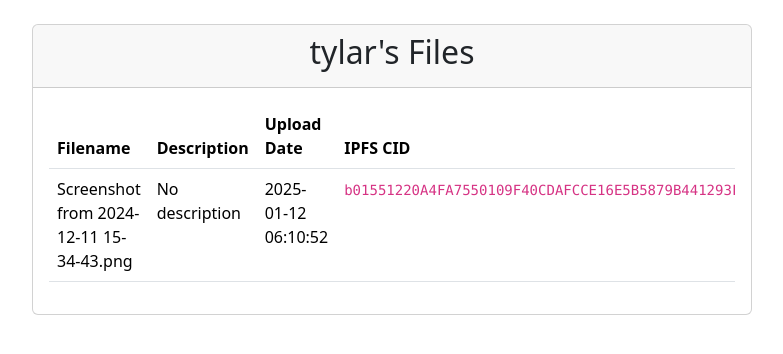
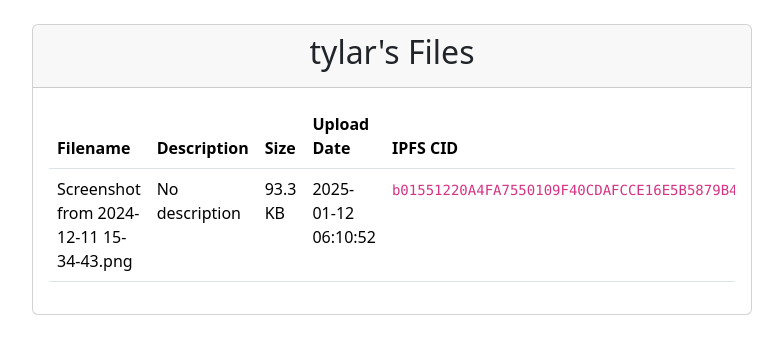
Before and after one commit to EmergentOrganization/pintrader, a Flask app: a page that uses templates/public_profile.html in a window 1280 px wide. Shown: the part 56-410 px from the top of the page, without its empty margins (248-1031 px from the left). Run offline with Flask 3, Linux system fonts and the light colour scheme; a user stored in the database is signed in; data comes from the database, SQL or seed files in the repository; both versions use the stored data as it was after the commit.

Commit message:
+ filesize

```diff
--- a/app.py
+++ b/app.py
@@ -31,7 +31,16 @@ class File(db.Model):
     multihash = db.Column(db.String(255), nullable=False, unique=True)
     description = db.Column(db.Text, nullable=True)
     upload_date = db.Column(db.DateTime, nullable=False, default=db.func.current_timestamp())
+    file_size = db.Column(db.Integer, nullable=False)  # Size in bytes
     user_id = db.Column(db.Integer, db.ForeignKey('user.id'), nullable=False)
+
+    def get_size_display(self):
+        """Return human-readable file size"""
+        for unit in ['B', 'KB', 'MB', 'GB']:
+            if self.file_size < 1024:
+                return f"{self.file_size:.1f} {unit}"
+            self.file_size /= 1024
+        return f"{self.file_size:.1f} TB"
 
 @login_manager.user_loader
 def load_user(user_id):
@@ -108,6 +117,9 @@ def upload():
         if not data.get('filename'):
             return 'Filename is required', 400
 
+        if not data.get('fileSize'):
+            return 'File size is required', 400
+
         # Check if multihash already exists
         existing_file = File.query.filter_by(multihash=data['multihash']).first()
         if existing_file:
@@ -118,6 +130,7 @@ def upload():
             filename=data['filename'],
             multihash=data['multihash'],
             description=data.get('description', ''),
+            file_size=data['fileSize'],
             user_id=current_user.id
         )
 
--- /dev/null
+++ b/reset_db.py
@@ -0,0 +1,5 @@
+from app import app, db
+
+with app.app_context():
+    db.drop_all()
+    db.create_all()
--- a/templates/public_profile.html
+++ b/templates/public_profile.html
@@ -18,6 +18,7 @@
                                     <tr>
                                         <th>Filename</th>
                                         <th>Description</th>
+                                        <th>Size</th>
                                         <th>Upload Date</th>
                                         <th>IPFS CID</th>
                                     </tr>
@@ -27,6 +28,7 @@
                                         <tr>
                                             <td>{{ file.filename }}</td>
                                             <td>{{ file.description or 'No description' }}</td>
+                                            <td>{{ file.get_size_display() }}</td>
                                             <td>{{ file.upload_date.strftime('%Y-%m-%d %H:%M:%S') }}</td>
                                             <td><code>{{ file.multihash }}</code></td>
                                         </tr>
--- a/templates/upload.html
+++ b/templates/upload.html
@@ -109,7 +109,8 @@ document.getElementById('uploadForm').addEventListener('submit', async function(
             body: JSON.stringify({
                 filename: file.name,
                 multihash: multihash,
-                description: description
+                description: description,
+                fileSize: file.size
             })
         });
 
```
Also changed, not shown: templates/profile.html (+5 -3 lines), instance/users.db.
